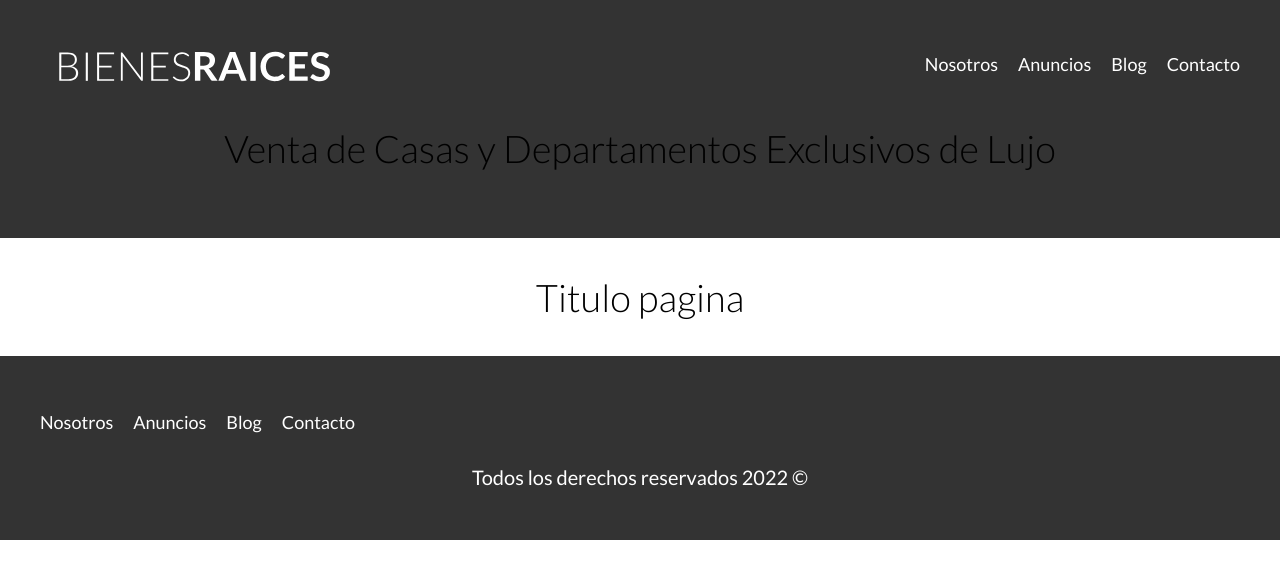
After one commit to AngelCruzL/php-realEstate, a PHP site: page / in a window 1280 px wide. The commit adds this page. Shown: the top 579 px of the page. Run offline with PHP 8.4, Linux system fonts and the light colour scheme; style sheets or scripts are compiled from the project's sources; some libraries are stand-ins or nearby versions.

Commit message:
feat: add footer styles

```diff
--- /dev/null
+++ b/src/index.html
@@ -0,0 +1,50 @@
+<!DOCTYPE html>
+<html lang="en">
+  <head>
+    <meta charset="UTF-8" />
+    <meta http-equiv="X-UA-Compatible" content="IE=edge" />
+    <meta name="viewport" content="width=device-width, initial-scale=1.0" />
+    <title>Bienes Raíces</title>
+    <link rel="stylesheet" href="../build/css/app.css" />
+    <script src="../build/js/bundle.min.js" defer></script>
+  </head>
+  <body>
+    <header class="header">
+      <div class="container headerContainer">
+        <div class="navbar">
+          <a href="index.html">
+            <img src="../build/img/logo.svg" alt="Bienes Raíces logo" />
+          </a>
+
+          <nav class="mainNavigation">
+            <ul>
+              <li><a href="about.html">Nosotros</a></li>
+              <li><a href="announcements.html">Anuncios</a></li>
+              <li><a href="blog.html">Blog</a></li>
+              <li><a href="contact.html">Contacto</a></li>
+            </ul>
+          </nav>
+        </div>
+
+        <h1>Venta de Casas y Departamentos Exclusivos de Lujo</h1>
+      </div>
+    </header>
+
+    <main class="container section"><h1>Titulo pagina</h1></main>
+
+    <footer class="footer section">
+      <div class="container footerContainer">
+        <nav class="mainNavigation">
+          <ul>
+            <li><a href="about.html">Nosotros</a></li>
+            <li><a href="announcements.html">Anuncios</a></li>
+            <li><a href="blog.html">Blog</a></li>
+            <li><a href="contact.html">Contacto</a></li>
+          </ul>
+        </nav>
+      </div>
+
+      <p class="copyright">Todos los derechos reservados 2022 &copy;</p>
+    </footer>
+  </body>
+</html>
--- a/src/scss/app.scss
+++ b/src/scss/app.scss
@@ -1,5 +1,5 @@
 @use 'abstracts';
 @use 'base';
 // @use 'components';
-// @use 'layout';
+@use 'layout';
 // @use 'pages';
--- /dev/null
+++ b/src/scss/layout/_footer.scss
@@ -0,0 +1,15 @@
+@use '../abstracts/variables' as v;
+
+.footer {
+  padding-block: v.$gap / 2;
+  background-color: v.$colorGreyDarker;
+
+  .footerContainer {
+    padding-block-start: v.$gap / 2;
+  }
+
+  .copyright {
+    color: v.$colorWhite;
+    text-align: center;
+  }
+}
```
Also changed, not shown: src/inde.html (deleted, +0 -12 lines).
